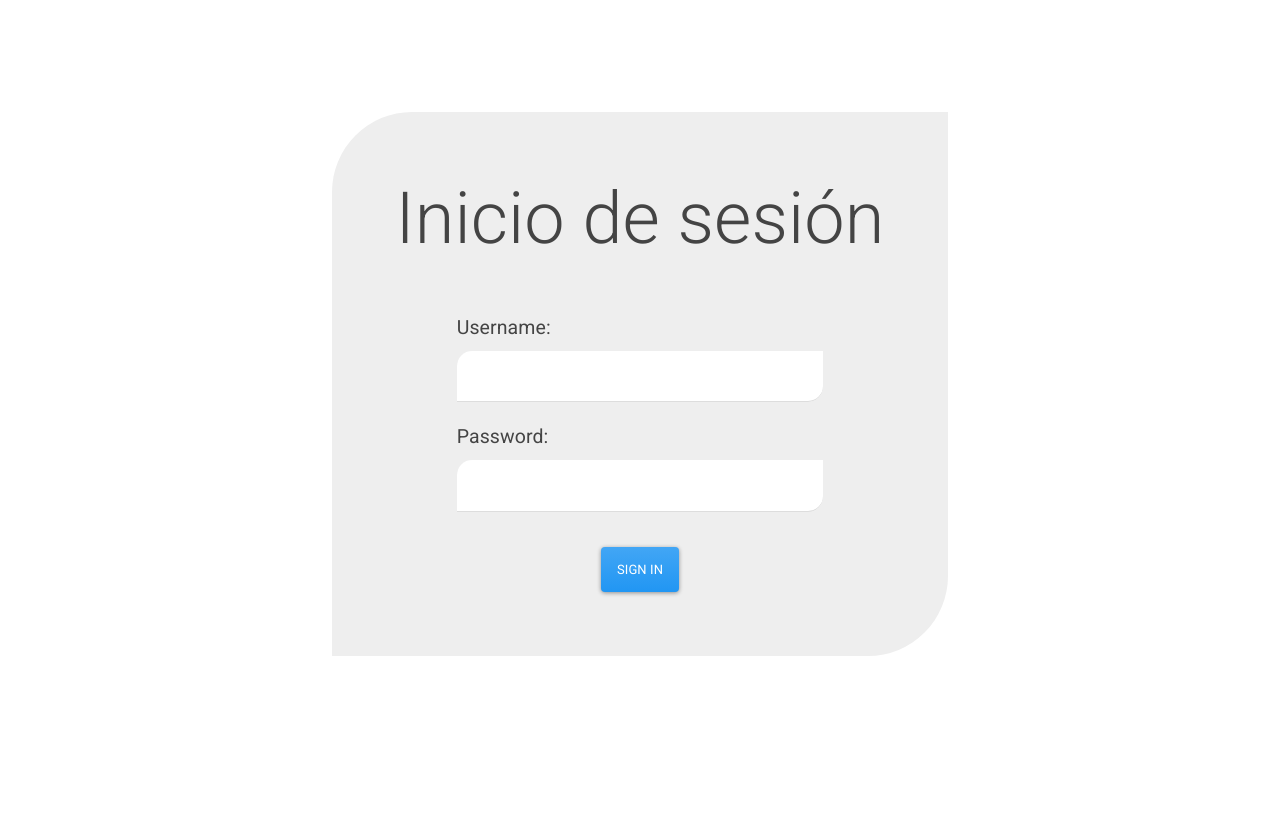
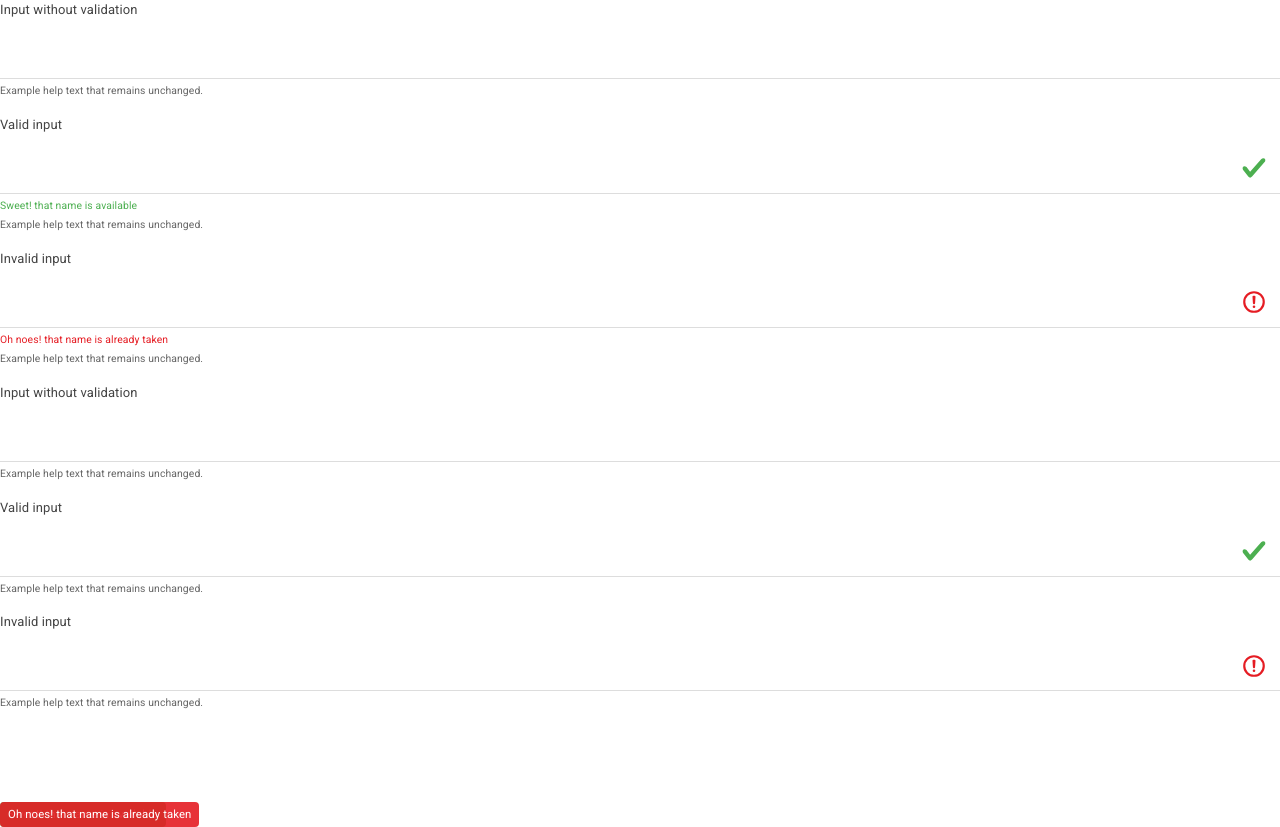
Before and after one commit to alejandroolmed59/ReactSwitchYFetch, a React (Create React App) app: page /Example in a window 1280 px wide. Before the commit this address led to /login. Before the commit the page ends 800 px from the top, so only its background shows below. Built offline with nearby package versions, Linux system fonts and the light colour scheme.

Commit message:
Subiending proyecto

```diff
--- a/package.json
+++ b/package.json
@@ -6,12 +6,15 @@
     "@testing-library/jest-dom": "^4.2.4",
     "@testing-library/react": "^9.4.1",
     "@testing-library/user-event": "^7.2.1",
+    "axios": "^0.19.2",
+    "bootstrap": "^4.4.1",
     "prop-types": "^15.7.2",
     "react": "^16.12.0",
     "react-dom": "^16.12.0",
     "react-helmet": "^5.2.1",
     "react-router-dom": "^5.1.2",
-    "react-scripts": "3.4.0"
+    "react-scripts": "3.4.0",
+    "reactstrap": "^8.4.1"
   },
   "scripts": {
     "start": "react-scripts start",
--- a/src/App.js
+++ b/src/App.js
@@ -9,10 +9,14 @@ import Login from './components/Login'
 import ReactFeed from './components/Feed/ReactFeed'
 import Splash from './Splash'
 
+import Example from './components/Example'
+
 function App() {
 
   return (
+    <>
       <Switch>
+        <Route path='/Example' component={Example}/>
         <Route path='/register' component={Register}/>
         <Route path='/login' component={Login}/>
         <Route path='/'>
@@ -21,6 +25,7 @@ function App() {
           </Splash>
         </Route>
       </Switch>
+    </>
   );
 }
 
--- a/src/Splash.js
+++ b/src/Splash.js
@@ -40,7 +40,7 @@ class Splash extends React.Component{
         const splash= (<div className="full-centered">
                             <h1>Carganding....</h1>
                         </div>);
-        console.log(this.state.loading)
+        //console.log(this.state.loading)
         return this.state.loading? splash : this.props.children;
 
     }
--- /dev/null
+++ b/src/components/Example.js
@@ -0,0 +1,47 @@
+import React from 'react';
+import { Form, FormGroup, Label, Input, FormFeedback, FormText } from 'reactstrap';
+
+const Example = (props) => {
+  return (
+    <Form>
+     <FormGroup>
+        <Label for="exampleEmail">Input without validation</Label>
+        <Input />
+        <FormFeedback>You will not be able to see this</FormFeedback>
+        <FormText>Example help text that remains unchanged.</FormText>
+      </FormGroup>
+      <FormGroup>
+        <Label for="exampleEmail">Valid input</Label>
+        <Input valid />
+        <FormFeedback valid>Sweet! that name is available</FormFeedback>
+        <FormText>Example help text that remains unchanged.</FormText>
+      </FormGroup>
+      <FormGroup>
+        <Label for="examplePassword">Invalid input</Label>
+        <Input invalid />
+        <FormFeedback>Oh noes! that name is already taken</FormFeedback>
+        <FormText>Example help text that remains unchanged.</FormText>
+      </FormGroup>
+      <FormGroup>
+        <Label for="exampleEmail">Input without validation</Label>
+        <Input />
+        <FormFeedback tooltip>You will not be able to see this</FormFeedback>
+        <FormText>Example help text that remains unchanged.</FormText>
+      </FormGroup>
+      <FormGroup>
+        <Label for="exampleEmail">Valid input</Label>
+        <Input valid />
+        <FormFeedback valid tooltip>Sweet! that name is available</FormFeedback>
+        <FormText>Example help text that remains unchanged.</FormText>
+      </FormGroup>
+      <FormGroup>
+        <Label for="examplePassword">Invalid input</Label>
+        <Input invalid />
+        <FormFeedback tooltip>Oh noes! that name is already taken</FormFeedback>
+        <FormText>Example help text that remains unchanged.</FormText>
+      </FormGroup>
+    </Form>
+  );
+}
+
+export default Example;
--- /dev/null
+++ b/src/components/Feed/Alert.js
@@ -0,0 +1,16 @@
+import React, { useState } from 'react';
+import { Alert } from 'reactstrap';
+
+const AlertExample = (props) => {
+  const [visible, setVisible] = useState(true);
+
+  const onDismiss = () => setVisible(false);
+
+  return (
+    <Alert color="success" isOpen={visible} toggle={onDismiss}>
+      Su accion se realizó con exito :D. (Soy una etiqueta verde btw)
+    </Alert>
+  );
+}
+
+export default AlertExample;
--- /dev/null
+++ b/src/components/Feed/CreatePost.js
@@ -0,0 +1,28 @@
+import React from 'react';
+import { Button, Form, FormGroup, Label, Input } from 'reactstrap';
+
+const CreateForm = (props) => {
+  const { title, text, image, submitHandler, changeHandler } = props;
+  return (
+    <Form inline>
+      <FormGroup className="mb-2 mr-sm-2 mb-sm-0">
+        <Label for="text" className="mr-sm-2">Titulo</Label>
+        <Input type="text" name="title" id="title" placeholder="" value={title} onChange={changeHandler}/>
+      </FormGroup>
+      {' '}
+      <FormGroup className="mb-2 mr-sm-2 mb-sm-0">
+        <Label for="text" className="mr-sm-2">¿Que estas pensando?</Label>
+        <Input type="text" name="text" id="text" placeholder="" value={text} onChange={changeHandler}/>
+      </FormGroup>
+      {' '}
+      <FormGroup className="mb-2 mr-sm-2 mb-sm-0">
+        <Label for="image" className="mr-sm-2">Link a la imagen</Label>
+        <Input type="text" name="image" id="image" placeholder="" value={image} onChange={changeHandler}/>
+      </FormGroup>
+      {' '}
+      <Button onClick={submitHandler}>Submit</Button>
+    </Form>
+  );
+}
+
+export default CreateForm;
--- a/src/components/Feed/Post.js
+++ b/src/components/Feed/Post.js
@@ -1,5 +1,6 @@
 import React from 'react'
 import PropTypes from 'prop-types'
+import { ButtonToggle } from "reactstrap";
 
 const Post = props => {
     return(
@@ -10,6 +11,7 @@ const Post = props => {
 					{props.title}
 				</h3>
 				<h5>Usuario: {props.name}</h5>
+				<ButtonToggle style={{float:'right'}} color="danger" onClick={props.deletePost}>Eliminar Post</ButtonToggle>
 			</header>
 
 			<main className="card-body">
--- a/src/components/Feed/ReactFeed.js
+++ b/src/components/Feed/ReactFeed.js
@@ -1,34 +1,70 @@
-import React, {Component} from 'react';
+import React, { Component } from 'react';
 import Post from './Post'
-import {Helmet} from 'react-helmet'
+import { Helmet } from 'react-helmet'
+import Navbar from '../Navbar'
+import CreatePost from './CreatePost'
+import axios from "axios";
+import Alert from './Alert'
 
 class ReactFeed extends Component {
-  constructor(props){
+  constructor(props) {
     super(props);
-
     this.state = {
+      username:'',
+      title: '',
+      text: '',
+      image: '',
       posts: [],
-	  token: localStorage.getItem('token')
+      token: localStorage.getItem('token'),
+      mostrarFlag: false,
+      miPerfil:false,
+      misPosts:[]
     }
   }
 
-  likeHandler = index => {
-    let postsAux = [...this.state.posts];
-
-	postsAux[index].likes += 1;
-
-	const config = {
-		method: "PUT",
-		headers: {
-			'Content-type': 'Application/json',
-			authorization: `Bearer ${this.state.token}`
-		},
-		body: JSON.stringify(postsAux[index])
+  changeHandler = event => {
+    const { target } = event;
+    this.setState({
+      [target.id]: target.value
+    });
   }
 
-	fetch('https://reactcourseapi.herokuapp.com/post/like', config)
-		.then(res => {this.fetchData()})
+  getUserPosts = () => {
+    const config = {
+      headers: {
+        'Authorization': 'Bearer ' + this.state.token
+      }
+    }
+    axios.get('https://reactcourseapi.herokuapp.com/user/', config)
+      .then(response => {
+        console.log(response.data)
+        this.setState({misPosts: response.data.user.posts || [], username: response.data.user.username|| 'ErrorUserName'})
+      })
+  }
 
+  likeHandler = id => {
+    const config = {
+      headers: {
+        'Authorization': 'Bearer ' + this.state.token
+      }
+    }
+    const body ={
+      _id:id
+    }
+    axios.put('https://reactcourseapi.herokuapp.com/post/like', body, config)
+      .then(response => {
+        console.log(response)
+        this.fetchData()
+        this.getUserPosts()
+      })
+      .catch(err=>{
+        console.log(err)
+      })
+
+  }
+
+  cerrarSesion = () => {
+    localStorage.removeItem('token');
   }
 
   fetchData = () => {
@@ -50,34 +86,94 @@ class ReactFeed extends Component {
       })
   }
 
-  componentDidMount(){
+  componentDidMount() {
     this.fetchData();
+    this.getUserPosts();
   }
 
-  render(){
-    const postsComponents = this.state.posts.map((post, index) => {
+  createPost = (event) => {
+    event.preventDefault();
+    const { title, text, image } = this.state;
+    const config = {
+      headers: {
+        'Authorization': 'Bearer ' + this.state.token
+      }
+    }
+    const body ={
+      title,
+      text,
+      image
+    }
+    axios.post('https://reactcourseapi.herokuapp.com/post/', body, config)
+      .then(response => {
+        console.log(response)
+        this.setState({title:'', text:'', image:'', mostrarFlag:true})
+        this.fetchData()
+      })
+      .catch()
+  }
+  deletePost = (id) => {
+    const headers = {
+        'Authorization': 'Bearer ' + this.state.token
+    }
+    const data ={
+       _id:id
+    }
+    //console.log(body._id);
+    axios.delete('https://reactcourseapi.herokuapp.com/post/', {headers, data})
+      .then(response => {
+        this.setState({mostrarFlag:true})
+        this.fetchData()
+        this.getUserPosts()
+      })
+      .catch(err=>{
+        console.log(err)
+      })
+  }
+
+  postMiPerfilOTodos = (arr) =>{
+    return arr.map((post) => {
 
       return (<Post
-        key = {index}
-        name = {post.user}
-		likes = {post.likes}
-        title = {post.title}
-        text = {post.text}
-        image = {post.image}
-        onClick = {()=> this.likeHandler(index)}
+        key={post._id}
+        name={post.user}
+        likes={post.likes}
+        title={post.title}
+        text={post.text}
+        image={post.image}
+        onClick={() => this.likeHandler(post._id)}
+        deletePost={() => this.deletePost(post._id)}
       />);
 
     });
+  }
+
+  render() {
+
+    const { title, text, image,  mostrarFlag, miPerfil} = this.state;
+    let postsComponents=[]
+    let msg=''
+    if(miPerfil){
+        postsComponents=this.postMiPerfilOTodos(this.state.misPosts);
+
+        msg='Mi perfil'
+    }else{
+        postsComponents=this.postMiPerfilOTodos(this.state.posts);
+        msg='Feed'
+    }
 
     return (
 
-      <div className = "container">
+      <div className="container">
         <Helmet>
           <title> React Feed</title>
         </Helmet>
-        <h1 className="display-3">ReactFeed</h1>
+        {mostrarFlag && <Alert/>}
+        <Navbar clickHome={()=>this.setState({miPerfil:false})} clickPerfil={()=>this.setState({miPerfil:true})} clickCerrarSesion={() => this.cerrarSesion()} />
+    <h2>¿Que estas pensando {this.state.username}?</h2>
+        <CreatePost title={title} text={text} image={image} submitHandler={this.createPost} changeHandler={this.changeHandler} />
+        <h1 className="display-3">{msg}</h1>
         <h2>Recent posts</h2>
-
         <div className="posts">
           {postsComponents}
         </div>
--- a/src/components/Login.js
+++ b/src/components/Login.js
@@ -1,6 +1,6 @@
 import React, {Component} from 'react';
 import {Helmet} from 'react-helmet'
-import {withRouter} from 'react-router-dom'
+import {withRouter, Link} from 'react-router-dom'
 
 const initState = {
 	username: "",
@@ -40,8 +40,7 @@ class Login extends Component{
 					res.json()
 					.then (data => {
 						localStorage.setItem('token', data.token);
-						this.setState({...initState})
-
+						this.props.history.push("/");
 					})
 				} else {
 					this.setState({
@@ -88,6 +87,7 @@ class Login extends Component{
 							</label>
 						</div>
 						<button className="btn btn-primary" type="submit">Sign in</button>
+						<Link to='/Register'><button className="btn btn-primary" type="submit">Sign up</button></Link>
 					</form>
 					{this.state.errorFlag &&
 						<div className="alert alert-dismissible alert-danger">
--- /dev/null
+++ b/src/components/Navbar.js
@@ -0,0 +1,44 @@
+import React, { useState } from 'react';
+import {
+  Collapse,
+  Navbar,
+  NavbarToggler,
+  NavbarBrand,
+  Nav,
+  NavItem,
+  NavLink,
+  NavbarText
+} from 'reactstrap';
+import {Link} from 'react-router-dom'
+
+const Example = (props) => {
+  const [isOpen, setIsOpen] = useState(false);
+
+  const toggle = () => setIsOpen(!isOpen);
+
+  return (
+    <div>
+      <Navbar color="black" light expand="md">
+        <NavbarBrand href="/">Red Social Cool</NavbarBrand>
+        <NavbarToggler onClick={toggle} />
+        <Collapse isOpen={isOpen} navbar>
+          <Nav className="mr-auto" navbar>
+          <NavItem>
+            <NavLink onClick={props.clickHome}>Home</NavLink>
+            </NavItem>
+            <NavItem>
+              <NavLink onClick={props.clickPerfil}>Mi perfil</NavLink>
+            </NavItem>
+            <NavItem>
+             <Link to='/login' onClick={props.clickCerrarSesion}><NavLink >Cerrar Sesion</NavLink> </Link>
+            </NavItem>
+
+          </Nav>
+          <NavbarText>José Alejandro Olmedo Araniva</NavbarText>
+        </Collapse>
+      </Navbar>
+    </div>
+  );
+}
+
+export default Example;
--- a/src/components/Register.js
+++ b/src/components/Register.js
@@ -1,5 +1,5 @@
 import React, {Component} from 'react';
-import {withRouter} from 'react-router-dom'
+import {withRouter, Link} from 'react-router-dom'
 import {Helmet} from 'react-helmet'
 
 const initState = {
@@ -97,6 +97,7 @@ class Register extends Component{
 							</label>
 						</div>
 						<button className="btn btn-primary" type="submit">Sign up</button>
+						<Link to='/Login'><button className="btn btn-primary" type="submit">Sign in</button></Link>
 					</form>
 					{this.state.errorFlag &&
 						<div className="alert alert-dismissible alert-danger">
--- a/src/index.js
+++ b/src/index.js
@@ -1,6 +1,7 @@
 import React from 'react';
 import ReactDOM from 'react-dom';
 import './index.css';
+import 'bootstrap/dist/css/bootstrap.min.css';
 import App from './App';
 import {BrowserRouter as Router} from 'react-router-dom'
 
```
Also changed, not shown: 1 other file (tests, documents, lock files or other folders). Lines whose indentation alone changed are shown as unchanged.
